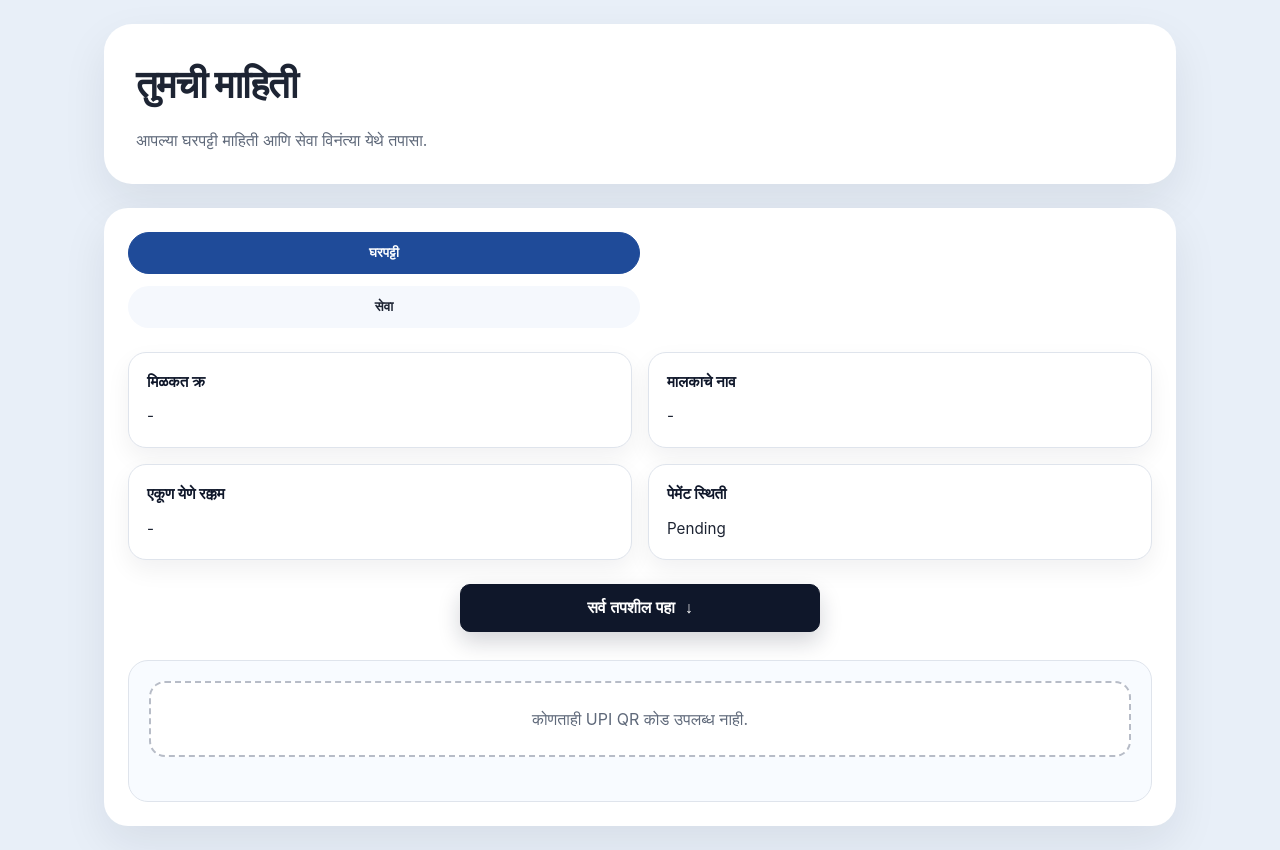
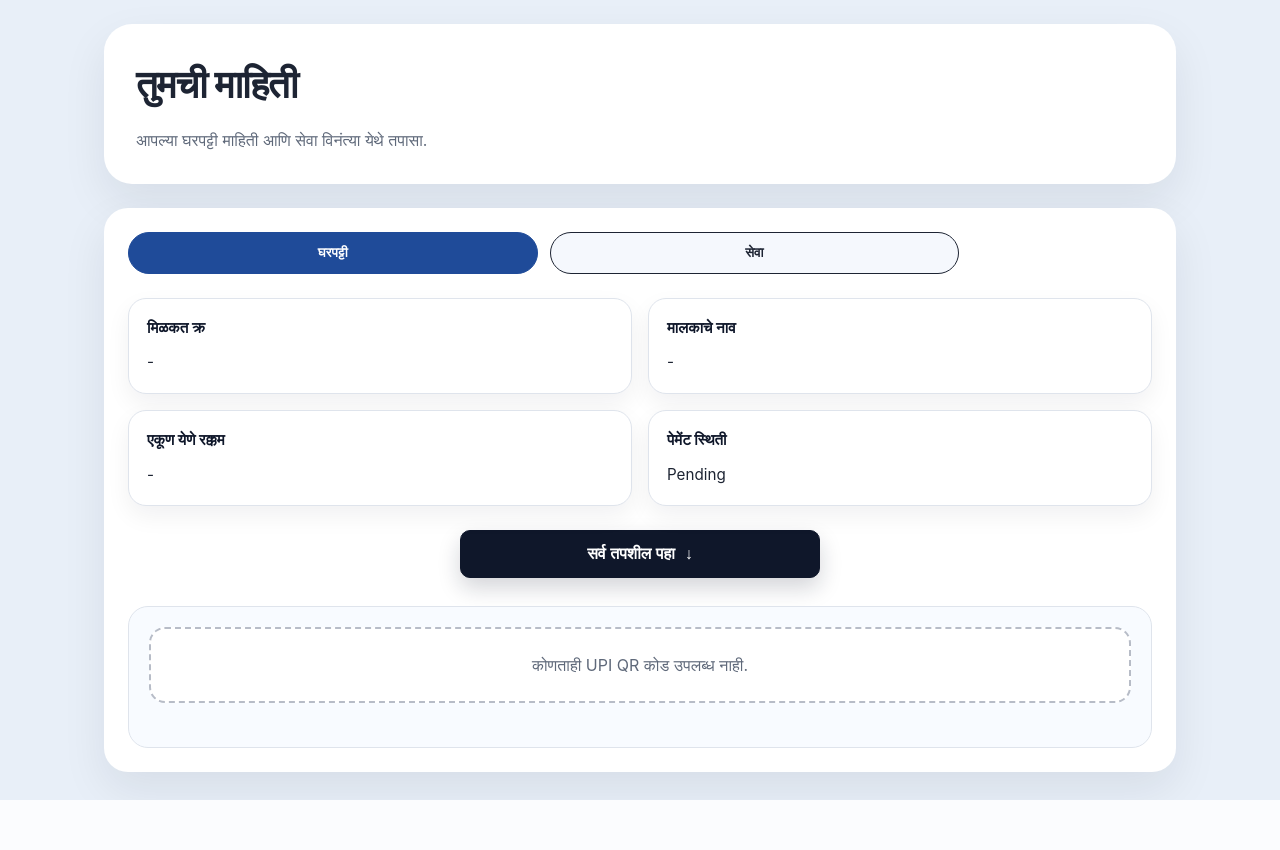
Before and after one commit to Dipanshu0919/Gharpati_QrCode, a Flask app: page /user/1 in a window 1280 px wide. After the commit the page ends 800 px from the top, so only its background shows below. Run offline with Flask 2, Linux system fonts and the light colour scheme; the visitor is signed in with stand-in values (Sample User, id 1); data comes from the database, SQL or seed files in the repository; data that the repository does not hold is empty.

Commit message:
Modify tab button width and border properties
Adjust tab button styles for better layout.

```diff
--- a/templates/view_user.html
+++ b/templates/view_user.html
@@ -81,9 +81,9 @@
     .tab-button {
       padding: 12px 20px;
       border-radius: 999px;
-      width: 50%;
-      max-width: 50%;
-      border: 1px solid transparent;
+      width: 40%;
+      border: 1px solid;
+      align: center;
       background: #f5f8fd;
       color: var(--text);
       cursor: pointer;
```
